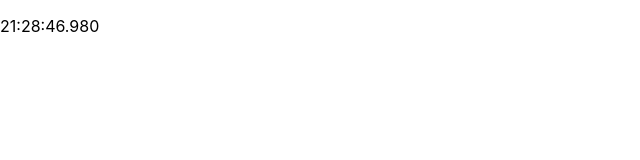
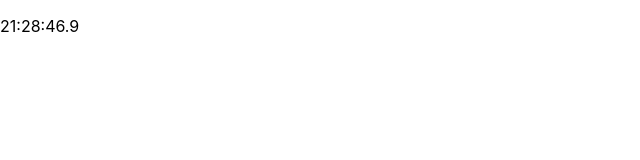
Before and after one commit to sonolibero/lightime, a React (Create React App) app: page / in a window 1280 px wide. Shown: the top 160 px of the page, without its empty margins (0-640 px from the left). Built offline with nearby package versions, Linux system fonts and the light colour scheme; the HTML template or start-up script is replaced by a standard one.

Commit message:
clock v1

```diff
--- a/src/App.js
+++ b/src/App.js
@@ -6,7 +6,7 @@ function App() {
   useEffect(() => {
     const interval = setInterval(() => {
       setTime(new Date());
-    }, 1); // update every millisecond
+    }, 100); // frequency of update
 
     return () => {
       clearInterval(interval);
@@ -15,7 +15,7 @@ function App() {
 
   return (
     <p>
-      {`${time.getHours()}:${time.getMinutes()}:${time.getSeconds()}.${time.getMilliseconds()}`}
+      {`${time.getHours()}:${time.getMinutes()}:${time.getSeconds()}.${Math.floor(time.getMilliseconds() / 100)}`}
     </p>
   );
 }
```
